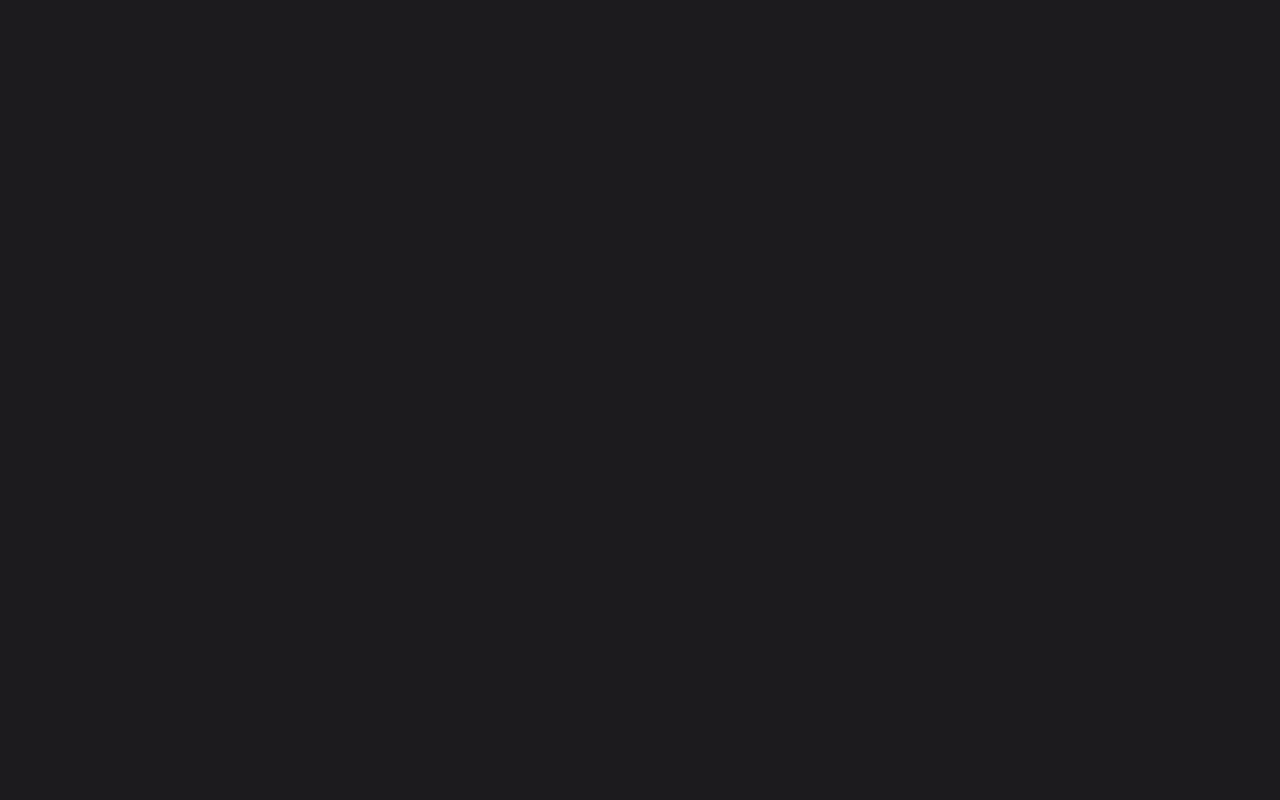
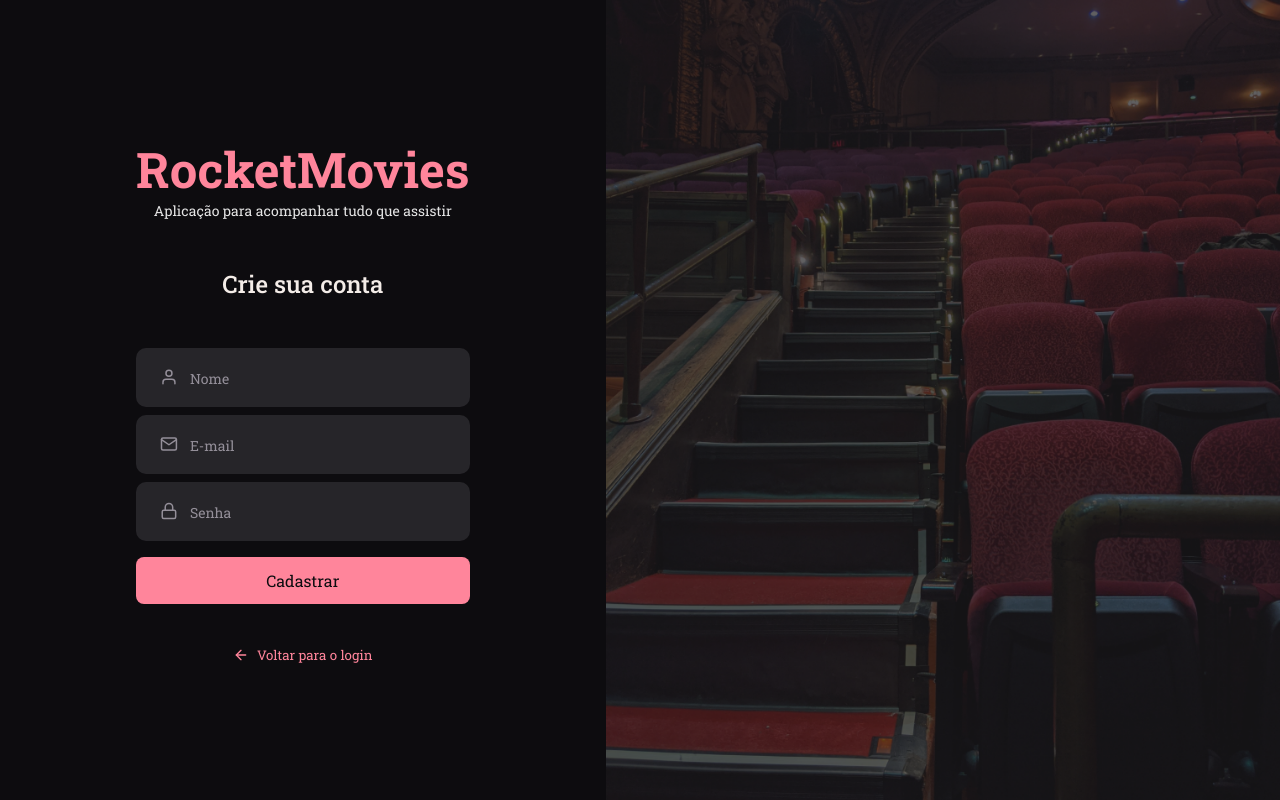
Before and after one commit to joaovvs/rocketMovies, a React (Vite) app: page /register in a window 1280 px wide. Before the commit this address had no page. Built offline with nearby package versions, Linux system fonts and the light colour scheme.

Commit message:
create user

```diff
--- a/src/components/Button/index.jsx
+++ b/src/components/Button/index.jsx
@@ -1,11 +1,9 @@
 
 import { Container } from "./styles";
 
-import { Link } from "react-router-dom";
 
-export function Button({icon: Icon,title,isDelete , to, ...rest}){
+export function Button({icon: Icon,title,isDelete , ...rest}){
     return(
-        <Link to={to}>
             <Container
                 $isDelete={isDelete}
                 {...rest}
@@ -13,7 +11,6 @@ export function Button({icon: Icon,title,isDelete , to, ...rest}){
                     {Icon && <Icon size={16}/>}
                     {title}
             </Container>
-        </Link>
 
     )
 }
--- a/src/components/ButtonText/styles.js
+++ b/src/components/ButtonText/styles.js
@@ -1,8 +1,7 @@
 import styled from "styled-components";
 
-import { Link } from "react-router-dom";
 
-export const Container = styled(Link)`
+export const Container = styled.button`
     display: flex;
 
     justify-content: center;
--- a/src/pages/Register/index.jsx
+++ b/src/pages/Register/index.jsx
@@ -1,15 +1,52 @@
+import { useState } from "react";
+import { useNavigate } from "react-router-dom";
+
 import { Container, Form, Background } from "./styles";
 import { Input } from "../../components/Input";
 import { Button } from "../../components/Button";
 import { ButtonText } from "../../components/ButtonText";
 
+import { api } from "../../services/api";
 
 import { FiMail, FiLock, FiUser, FiArrowLeft} from 'react-icons/fi'
 
+
+
 export function Register(){
+    const [name, setName] = useState("");
+    const [email, setEmail] = useState("");
+    const [password, setPassword] = useState("");
+
+    const navigate = useNavigate();
+
+    function handleBack(){
+
+        navigate(-1);
+    }
+
+    function handleRegister(){
+        if(!name || !email || !password){
+           return alert("Preencha todos os campos");
+        }
+
+        api.post("/users", { name, email, password})
+        .then(() => {
+            alert("Usuário cadastrado com sucesso!");
+            navigate(-1);
+        })
+        .catch(error => {
+            if(error.response){
+                alert(error.response.data.message);
+            }else {
+                alert("Não foi possível cadastrar o usuário, tente novamente");
+            }
+        });
+
+    }
+
     return(
         <Container>
-            <Form>
+            <Form >
                 <h1>RocketMovies</h1>
                 <p>Aplicação para acompanhar tudo que assistir</p>
 
@@ -17,23 +54,38 @@ export function Register(){
 
                 <Input
                    placeholder="Nome"
+                   id="name"
                    type="text"
                    icon={FiUser}
+                   autoComplete="false"
+                   onChange={e => setName(e.target.value)}
                 />
                 <Input
                    placeholder="E-mail"
+                   id="email"
                    type="text"
                    icon={FiMail}
+                   autoComplete="false"
+                   onChange={e => setEmail(e.target.value)}
                 />
                 <Input
                    placeholder="Senha"
+                   id="password"
                    type="password"
                    icon={FiLock}
+                   onChange={e => setPassword(e.target.value)}
                 />
 
-               <Button title= "Cadastrar"/>
+               <Button
+                    title= "Cadastrar"
+                    onClick={handleRegister}
+                    />
 
-               <ButtonText to="/" title="Voltar para o login" icon={FiArrowLeft}/>
+               <ButtonText
+                    title="Voltar para o login"
+                    icon={FiArrowLeft}
+                    onClick={handleBack}
+               />
 
             </Form>
 
--- a/src/pages/Register/styles.js
+++ b/src/pages/Register/styles.js
@@ -8,7 +8,7 @@ export const Container = styled.div`
     align-items: stretch;
 `;
 
-export const Form = styled.form`
+export const Form = styled.div`
 
     background: ${({theme}) => theme.COLORS.BACKGROUND_900};
     height: 100vh;
@@ -44,7 +44,7 @@ export const Form = styled.form`
         margin-top: 1.6rem;
     }
 
-    button + a{
+    button:last-child{
         margin-top: 4.2rem;
     }
     /*Input's div margin*/
--- a/src/pages/SignIn/index.jsx
+++ b/src/pages/SignIn/index.jsx
@@ -2,13 +2,18 @@ import { Container, Form, Background } from "./styles";
 import { Input } from "../../components/Input";
 import { Button } from "../../components/Button";
 import { ButtonText } from "../../components/ButtonText";
+import { useNavigate } from "react-router-dom";
 
-import { Link } from "react-router-dom";
 
 
 import { FiMail, FiLock} from 'react-icons/fi'
 
 export function SignIn(){
+    const navigate = useNavigate();
+
+    function handleNewUser(){
+        navigate("/register")
+    }
     return(
         <Container>
             <Form>
@@ -30,7 +35,9 @@ export function SignIn(){
 
                <Button title= "Entrar"/>
 
-               <ButtonText to="/register "title="Criar conta"/>
+               <ButtonText
+               title="Criar conta"
+               onClick={handleNewUser}/>
 
             </Form>
 
--- a/src/pages/SignIn/styles.js
+++ b/src/pages/SignIn/styles.js
@@ -44,7 +44,7 @@ export const Form = styled.form`
         margin-top: 1.6rem;
     }
 
-    button + a{
+    button:last-child{
         margin-top: 4.2rem;
     }
     /*Input's div margin*/
--- a/src/routes/index.jsx
+++ b/src/routes/index.jsx
@@ -6,7 +6,7 @@ import { AuthRoutes } from "./auth.routes";
 export function Routes(){
     return (
         <BrowserRouter>
-            <AppRoutes/>
+            <AuthRoutes/>
         </BrowserRouter>
     );
 }
--- a/src/services/api.js
+++ b/src/services/api.js
@@ -1,5 +1,5 @@
 import axios from "axios";
 
 export const api = axios.create({
-    baseURL: "localhost:4444"
-})
+    baseURL: "http://localhost:4444"
+});
```
